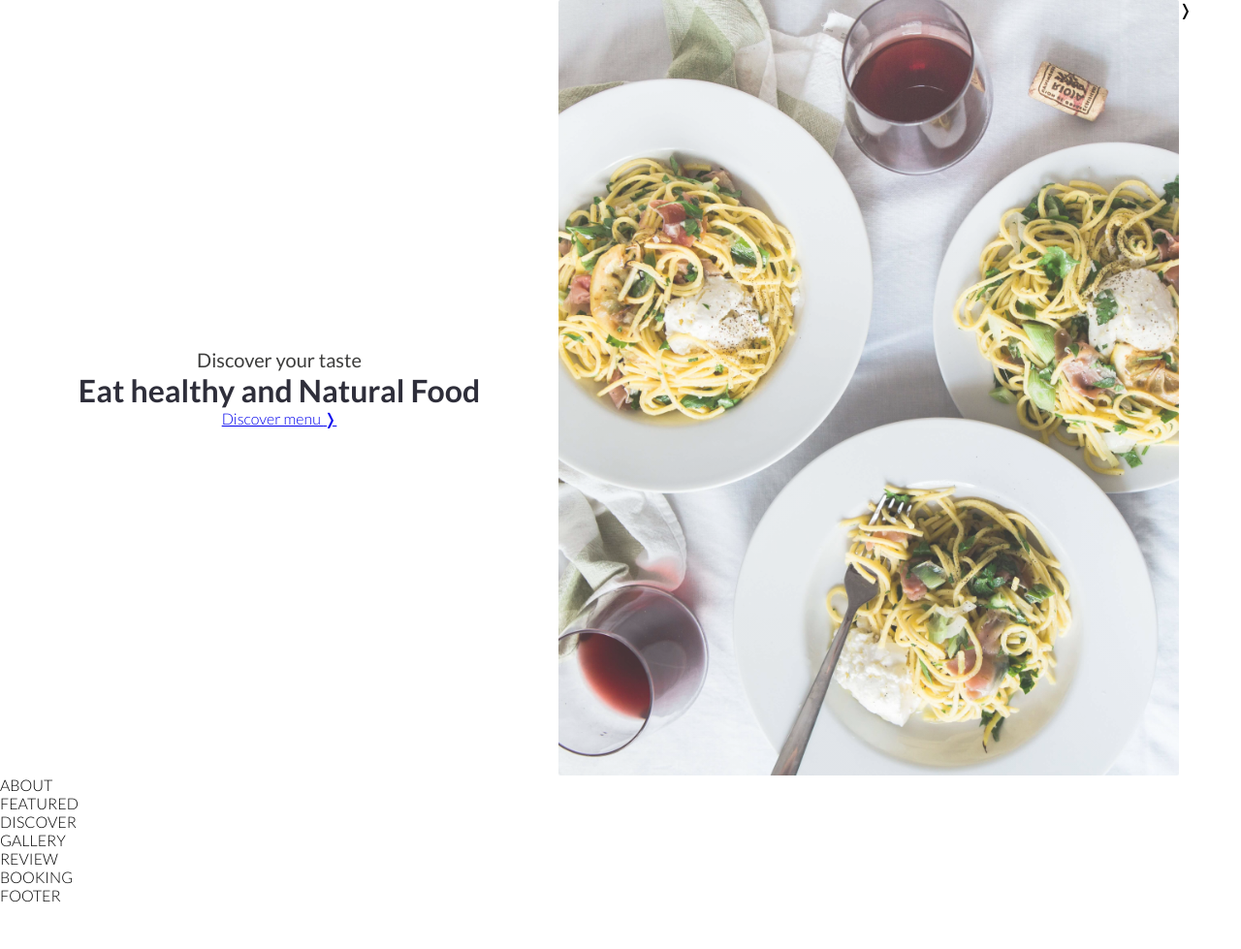
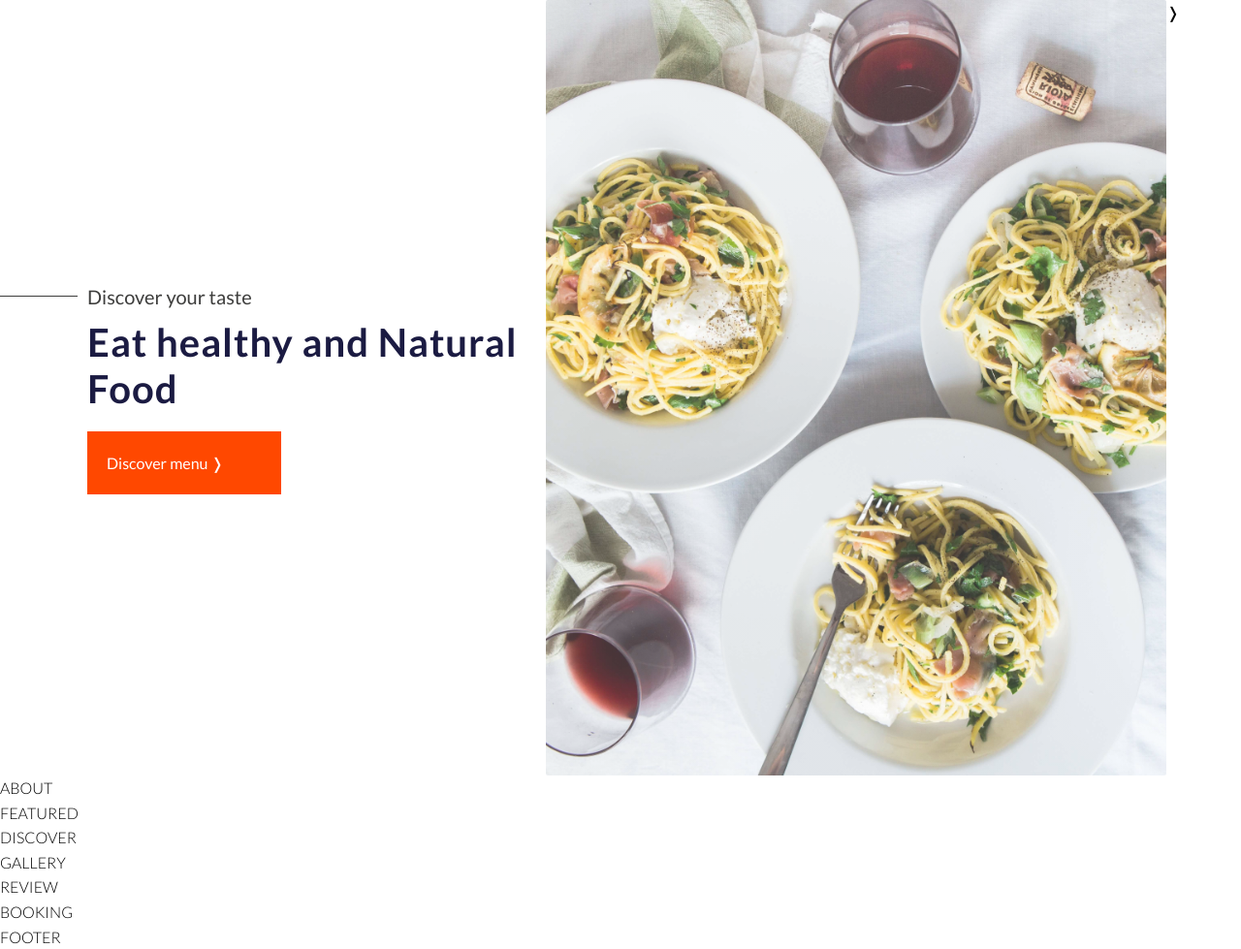
Before and after one commit to lamideolaniyan/qutori, a website built with webpack: page src/index.html in a window 1280 px wide. Shown: the whole page at 97% size. Before the commit the page ends 933 px from the top, so only its background shows below. Built offline with nearby package versions, Linux system fonts and the light colour scheme.

Commit message:
modified webpack-devserver config for hot reload and styled the header section

```diff
--- a/package.json
+++ b/package.json
@@ -5,7 +5,7 @@
   "main": "index.js",
   "scripts": {
     "watch:sass": "node-sass src/sass/main.scss dist/css/style.css -w",
-    "devserver": "webpack-dev-server --open",
+    "devserver": "webpack-dev-server --open --mode development --config webpack.config.js",
     "start": "npm-run-all --parallel devserver watch:sass",
     "compile:sass": "node-sass src/sass/main.scss dist/css/style.comp.css",
     "prefix:css": "postcss --use autoprefixer -b 'last 10 versions' dist/css/style.comp.css -o dist/css/style.prefix.css",
--- a/src/index.html
+++ b/src/index.html
@@ -13,9 +13,14 @@
   <body class="container">
     <header class="header">
       <div class="header__text">
+        <div class="line">&nbsp;</div>
         <p>Discover your taste</p>
-        <h1>Eat healthy and Natural Food</h1>
-        <a href="#">Discover menu <span>&#10093;</span></a>
+        <div class="content">
+          <h1>Eat healthy and Natural Food</h1>
+          <a class="header__btn" href="#"
+            >Discover menu <span class="arrow">&#10093;</span></a
+          >
+        </div>
       </div>
       <figure class="header__img">
         <!-- <img src="./img/hero.jpg" alt="restaurant hero" /> -->
--- a/src/sass/_base.scss
+++ b/src/sass/_base.scss
@@ -13,5 +13,13 @@ body {
   font-family: 'Lato', sans-serif;
   font-size: 1.6rem;
   font-weight: 300;
+  line-height: 1.6;
   background-color: #fff;
 }
+
+a,
+a:link,
+a:visited,
+a:active {
+  text-decoration: none;
+}
--- a/src/sass/_header.scss
+++ b/src/sass/_header.scss
@@ -1,11 +1,59 @@
 .header {
   display: grid;
-  grid-template-columns: 45% 50% 5%;
+  grid-template-columns: 44% 50% 6%;
   height: 100vh;
   width: 100vw;
 
   &__text {
     grid-column: 1/2;
+    align-self: center;
+
+    display: grid;
+    grid-template-columns: 8rem 1fr;
+    grid-template-rows: repeat(2, min-content);
+    grid-column-gap: 1rem;
+    align-items: center;
+
+    .line {
+      grid-column: 1/2;
+      width: 8rem;
+      height: 0.1rem;
+      background-color: $color-grey;
+    }
+
+    .content {
+      grid-column: 2/-1;
+      grid-row: 2/-1;
+    }
+
+    p {
+      grid-column: 2/-1;
+      grid-row: 1/2;
+      font-size: 2rem;
+      font-weight: 400;
+      color: $color-grey;
+    }
+
+    h1 {
+      color: $color-primary;
+      font-size: 4rem;
+      line-height: 1.2;
+      font-weight: 700;
+      letter-spacing: 0.1rem;
+
+      margin: 0.7rem 0;
+    }
+  }
+
+  &__btn {
+    display: block;
+    margin-top: 2rem;
+    padding: 2rem;
+    width: 20rem;
+
+    font-weight: 400;
+    color: #fff;
+    background-color: $color-secondary;
   }
 
   &__img {
@@ -18,19 +66,4 @@
     background-position: center;
     border-radius: 2px;
   }
-
-  &__text {
-    display: flex;
-    flex-direction: column;
-    justify-content: center;
-    align-items: center;
-    p {
-      font-size: 2rem;
-      font-weight: 400;
-      color: $color-grey;
-    }
-    h1 {
-      color: $color-primary;
-    }
-  }
 }
--- a/src/sass/_variables.scss
+++ b/src/sass/_variables.scss
@@ -1,5 +1,5 @@
-$color-primary: rgba(8, 8, 22, 0.849);
+$color-primary: rgba(9, 9, 51, 0.925);
 $color-primary2: rgba(44, 62, 80, 1);
-$color-secondary: rgba(211, 84, 0, 1);
+$color-secondary: rgb(255, 72, 0);
 
 $color-grey: rgb(61, 61, 60);
--- a/webpack.config.js
+++ b/webpack.config.js
@@ -9,6 +9,8 @@ module.exports = {
   },
   devServer: {
     contentBase: './dist',
+    compress: true,
+    watchContentBase: true,
   },
   plugins: [
     new HtmlWebpackPlugin({
```
Also changed, not shown: dist/css/style.css.
